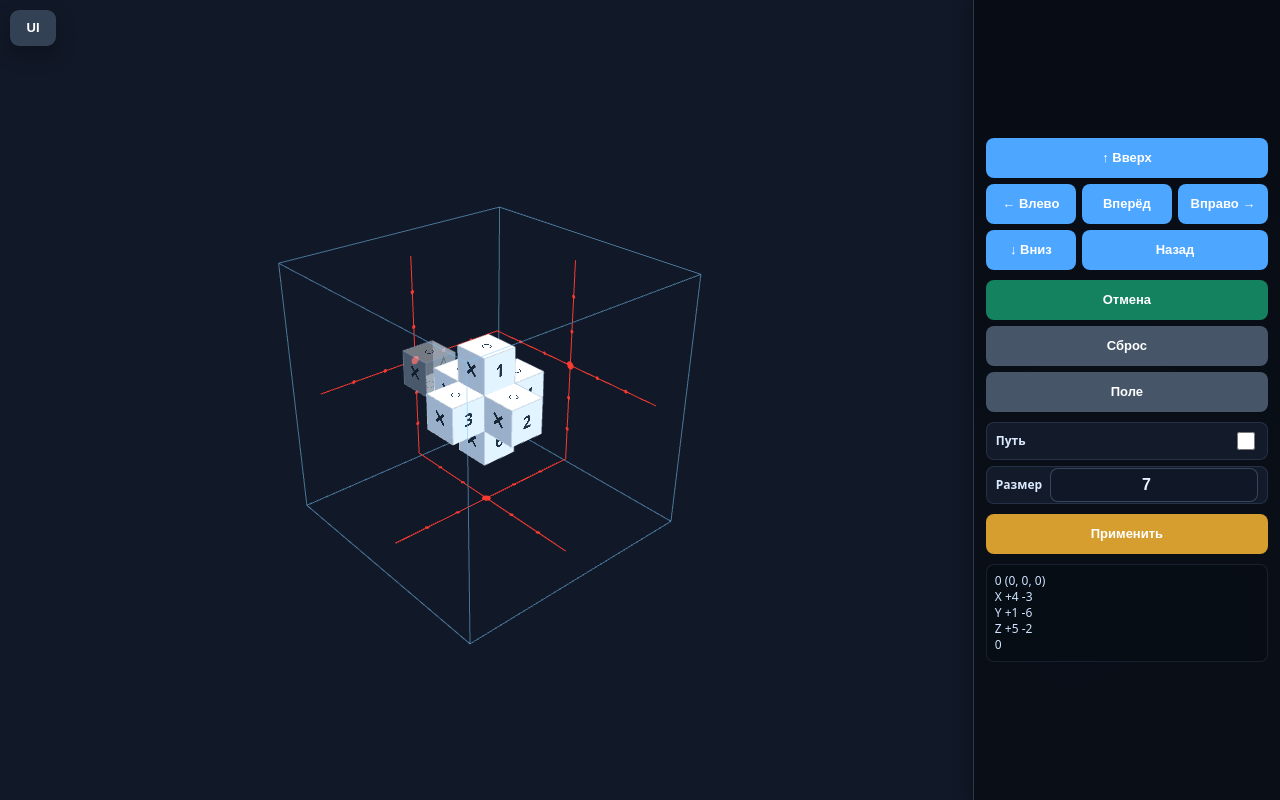
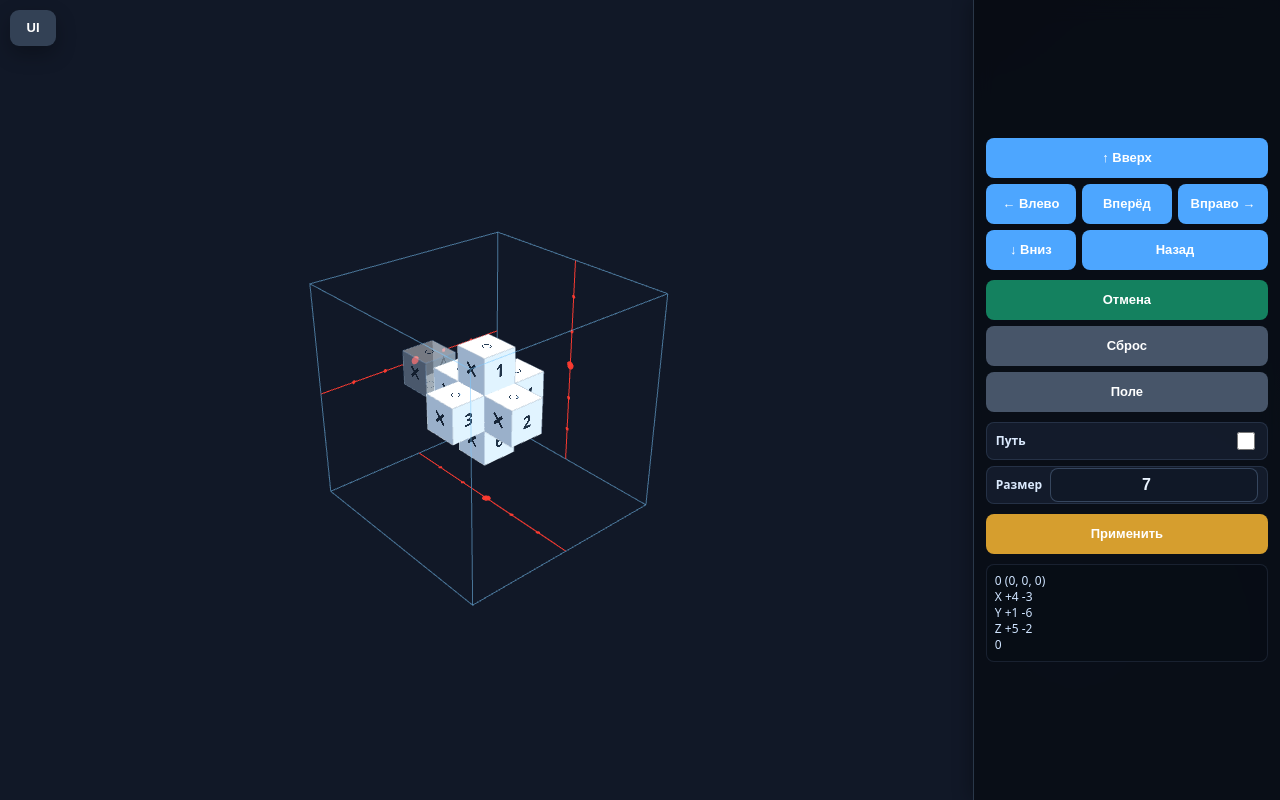
Before and after one commit to l3chat/CubeRoller, a plain HTML site: page cube4d2.html in a window 1280 px wide. Drawn offline with nearby package versions, Linux system fonts and the light colour scheme; animation ran at ten frames a second.

Commit message:
Align cube4d2 projection lines with field faces

```diff
--- a/cube4d2.html
+++ b/cube4d2.html
@@ -719,6 +719,7 @@
   rebuildProjections()
 
   Draws red surface projections of the active cube center on back field faces.
+  Red surface lines are one-per-axis and mutually perpendicular.
   The selected far faces update as OrbitControls moves the camera.
 */
 function projectionBackSigns(){
@@ -757,14 +758,6 @@
     mesh.position.add(n.multiplyScalar(surfaceOffset));
   }
 
-  function faceNormalForSegment(a, b){
-    const eps = 1e-6;
-    if(Math.abs(a.x - b.x) < eps && Math.abs(Math.abs(a.x) - half) < eps) return new THREE.Vector3(Math.sign(a.x),0,0);
-    if(Math.abs(a.y - b.y) < eps && Math.abs(Math.abs(a.y) - half) < eps) return new THREE.Vector3(0,Math.sign(a.y),0);
-    if(Math.abs(a.z - b.z) < eps && Math.abs(Math.abs(a.z) - half) < eps) return new THREE.Vector3(0,0,Math.sign(a.z));
-    return null;
-  }
-
   function isVisibleFace(normal){
     if(!normal) return false;
     if(Math.abs(normal.x) > 0.5) return Math.sign(normal.x) === backSigns.x;
@@ -773,27 +766,17 @@
     return false;
   }
 
-  function addSurfaceSegment(a, b, normal){
+  function addMarkedSurfaceSegment(a, b, normal){
     const offset = normal.clone().normalize().multiplyScalar(surfaceOffset);
     const line = new THREE.Line(
       new THREE.BufferGeometry().setFromPoints([a.clone().add(offset), b.clone().add(offset)]),
       lineMat.clone()
     );
     projectionGroup.add(line);
-  }
-
-  function addSurfaceLoop(points){
-    const closed = [...points, points[0]];
-    for(let i=0; i<closed.length-1; i++){
-      const a = closed[i];
-      const b = closed[i+1];
+
     const segment = b.clone().sub(a);
     const len = segment.length();
-      if(len < 1e-6) continue;
-      const normal = faceNormalForSegment(a, b);
-      if(!isVisibleFace(normal)) continue;
-      addSurfaceSegment(a, b, normal);
-
+    if(len < 1e-6) return;
     const dir = segment.clone().normalize();
     for(let d=spacing; d<len-1e-6; d+=spacing){
       const mark = new THREE.Mesh(markGeo, markMat.clone());
@@ -802,29 +785,30 @@
       projectionGroup.add(mark);
     }
   }
-  }
-
-  const surfaceLoops = [
-    [
-      new THREE.Vector3(p.x,-half,-half),
-      new THREE.Vector3(p.x, half,-half),
-      new THREE.Vector3(p.x, half, half),
-      new THREE.Vector3(p.x,-half, half)
-    ],
-    [
-      new THREE.Vector3(-half,p.y,-half),
-      new THREE.Vector3( half,p.y,-half),
-      new THREE.Vector3( half,p.y, half),
-      new THREE.Vector3(-half,p.y, half)
-    ],
-    [
-      new THREE.Vector3(-half,-half,p.z),
-      new THREE.Vector3( half,-half,p.z),
-      new THREE.Vector3( half, half,p.z),
-      new THREE.Vector3(-half, half,p.z)
-    ]
+
+  const xBack = backSigns.x * half;
+  const yBack = backSigns.y * half;
+  const zBack = backSigns.z * half;
+  const directionalSegments = [
+    {
+      a:new THREE.Vector3(-half, p.y, zBack),
+      b:new THREE.Vector3( half, p.y, zBack),
+      normal:new THREE.Vector3(0,0,backSigns.z)
+    },
+    {
+      a:new THREE.Vector3(xBack, -half, p.z),
+      b:new THREE.Vector3(xBack,  half, p.z),
+      normal:new THREE.Vector3(backSigns.x,0,0)
+    },
+    {
+      a:new THREE.Vector3(p.x, yBack, -half),
+      b:new THREE.Vector3(p.x, yBack,  half),
+      normal:new THREE.Vector3(0,backSigns.y,0)
+    }
   ];
-  for(const loop of surfaceLoops) addSurfaceLoop(loop);
+  for(const seg of directionalSegments){
+    if(isVisibleFace(seg.normal)) addMarkedSurfaceSegment(seg.a, seg.b, seg.normal);
+  }
 
   const specs = [
     {pos:[-half, p.y, p.z], normal:new THREE.Vector3(-1,0,0)},
@@ -1426,13 +1410,15 @@
 /*
   rebuildField()
 
-  Draws the outer boundary of the 3D field. The internal grid was removed
-  because it visually interfered on smartphones.
+  Draws the outer boundary of the 3D field on the same surfaces used by the red
+  wall projections. The internal grid was removed because it visually interfered
+  on smartphones.
 */
 function rebuildField(){
   clearGroup(fieldGroup);
 
-  const box = new THREE.BoxGeometry(fieldSize, fieldSize, fieldSize);
+  const fieldSpan = fieldSize - 1;
+  const box = new THREE.BoxGeometry(fieldSpan, fieldSpan, fieldSpan);
   const edges = new THREE.EdgesGeometry(box);
   const border = new THREE.LineSegments(
     edges,
```
Also changed, not shown: PROJECT_MEMORY.md (+1 -1 lines). Lines whose indentation alone changed are shown as unchanged.
